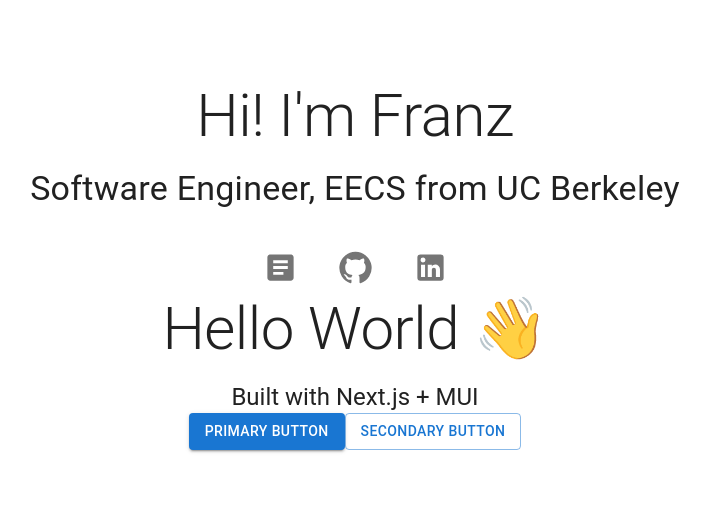
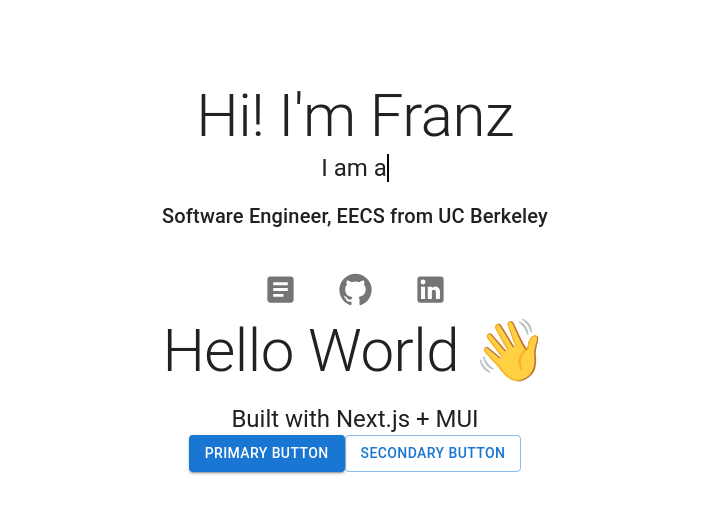
Before and after one commit to FranzKieviet/personalwebsite, a Next.js app: page / in a window 1280 px wide. Shown: the top 514 px of the page, without its empty margins (285-995 px from the left). Built offline with nearby package versions, Linux system fonts and the light colour scheme.

Commit message:
Added typing text under name

```diff
--- a/src/components/Hero.tsx
+++ b/src/components/Hero.tsx
@@ -2,16 +2,63 @@ import GitHubIcon from "@mui/icons-material/GitHub";
 import LinkedInIcon from "@mui/icons-material/LinkedIn";
 import ArticleIcon from '@mui/icons-material/Article';
 
-import { Container, Stack, Button, IconButton, Box, Typography } from "@mui/material";
+import { Container, Stack, IconButton, Box, Typography } from "@mui/material";
+import { useEffect, useState } from "react";
+
+const WORDS = ["software engineer", "public transportation enthusiast", "UC Berkeley graduate", "problem solver", "lifelong learner", "team player" ]
 
 export default function Hero() {
+
+    //We create a set of variables, and then the setter method, and then we initialize the const
+    const [text, setText] = useState("");
+    const [index, setIndex] = useState(0);
+    const [deleting, setDeleting] = useState(false);
+    const [word, setWord] = useState(WORDS[0]);
+
+    useEffect(() => {
+    //If we are deleting, we want to type faster, otherwise we want to type slower:
+    const speed = deleting ? 80 : 150;
+
+    const timer = setTimeout(() => {
+        if (!deleting) {
+            setText(word.substring(0, index + 1));
+            setIndex(index + 1);
+
+            //Reached the end of the word, pause here:
+            if (index + 1 === word.length) {
+                setTimeout(() => setDeleting(true), 1000);
+            }
+        }
+        else {
+            setText(word.substring(0, index - 1));
+            setIndex(index - 1);
+
+            //Completely deleted, start typing again:
+            if (index - 1 === 0) {
+                setTimeout(() => setDeleting(false), 250);
+                //Select a new word for the list of words:
+                const newWord = WORDS[Math.floor(Math.random() * WORDS.length)];
+                setWord(newWord);
+            }
+        }
+    }, speed);
+
+    return () => clearTimeout(timer);
+    }, [index, deleting]);
+
+
     return (
         <Container maxWidth="md">
             <Typography variant="h2">
                 Hi! I'm Franz
             </Typography>
 
-            <Typography variant="h4" sx={{ mt: 2 }}>
+            <Typography variant="h5">
+                I am a {text}
+                <span style={{ borderRight: "2px solid black" }} />
+            </Typography>
+
+            <Typography variant="h6" sx={{ mt: 2 }}>
                 Software Engineer, EECS from UC Berkeley
             </Typography>
 
```
